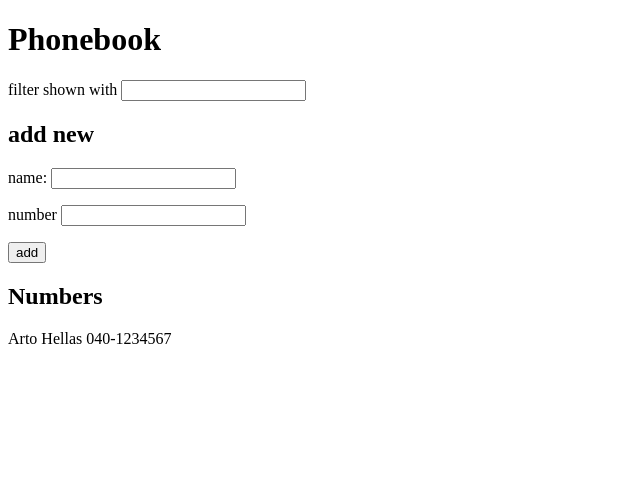
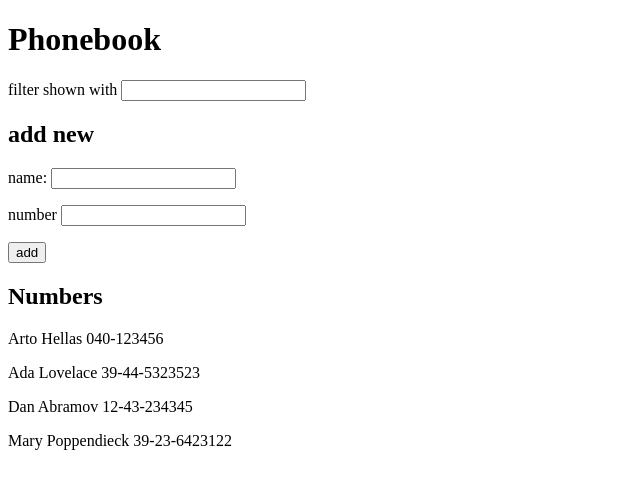
Before and after one commit to markoseppanen/fsOpen, a React (Vite) app in the folder part2/phonebook/: page / in a window 1280 px wide. Shown: the top 488 px of the page, without its empty margins (0-640 px from the left). Built offline with nearby package versions, Linux system fonts and the light colour scheme; data requests are answered from the project's data file.

Commit message:
exercise 2.11

```diff
--- /dev/null
+++ b/part2/phonebook/db.json
@@ -0,0 +1,24 @@
+{
+  "persons": [
+    {
+      "name": "Arto Hellas",
+      "number": "040-123456",
+      "id": "1"
+    },
+    {
+      "name": "Ada Lovelace",
+      "number": "39-44-5323523",
+      "id": "2"
+    },
+    {
+      "name": "Dan Abramov",
+      "number": "12-43-234345",
+      "id": "3"
+    },
+    {
+      "name": "Mary Poppendieck",
+      "number": "39-23-6423122",
+      "id": "4"
+    }
+  ]
+}
--- a/part2/phonebook/package.json
+++ b/part2/phonebook/package.json
@@ -7,9 +7,11 @@
     "dev": "vite",
     "build": "vite build",
     "lint": "eslint .",
-    "preview": "vite preview"
+    "preview": "vite preview",
+    "server": "json-server -p 3001 db.json"
   },
   "dependencies": {
+    "axios": "^1.8.4",
     "react": "^18.3.1",
     "react-dom": "^18.3.1"
   },
@@ -23,6 +25,7 @@
     "eslint-plugin-react-hooks": "^5.0.0",
     "eslint-plugin-react-refresh": "^0.4.16",
     "globals": "^15.14.0",
+    "json-server": "^1.0.0-beta.3",
     "vite": "^6.0.5"
   }
 }
--- a/part2/phonebook/src/App.jsx
+++ b/part2/phonebook/src/App.jsx
@@ -1,21 +1,25 @@
-import { useState } from "react";
+import { useState, useEffect } from "react";
 import { Filter } from "../components/Filter";
 import { InputForm } from "../components/InputForm";
 import { PersonList } from "../components/PersonList";
 
 const App = () => {
-  const [persons, setPersons] = useState([
-    { name: "Arto Hellas", number: "040-1234567", id: 1 },
-  ]);
+  const [persons, setPersons] = useState([]);
   const [newName, setNewName] = useState("");
   const [newNumber, setNewNumber] = useState("");
   const [filter, setFilter] = useState("");
+
+  useEffect(() => {
+    fetch("http://localhost:3001/persons")
+      .then((response) => response.json())
+      .then((data) => setPersons(data));
+  });
 
   const personsToShow =
     filter === ""
       ? persons
       : persons.filter((person) =>
-          person.name.toLowerCase().includes(filter.toLowerCase())
+          person.name.toLowerCase().includes(filter.toLowerCase()),
         );
 
   const handleNameChange = (event) => {
```
Also changed, not shown: part2/phonebook/eslint.config.js (+18 -17 lines), 1 other file (tests, documents, lock files or other folders).
